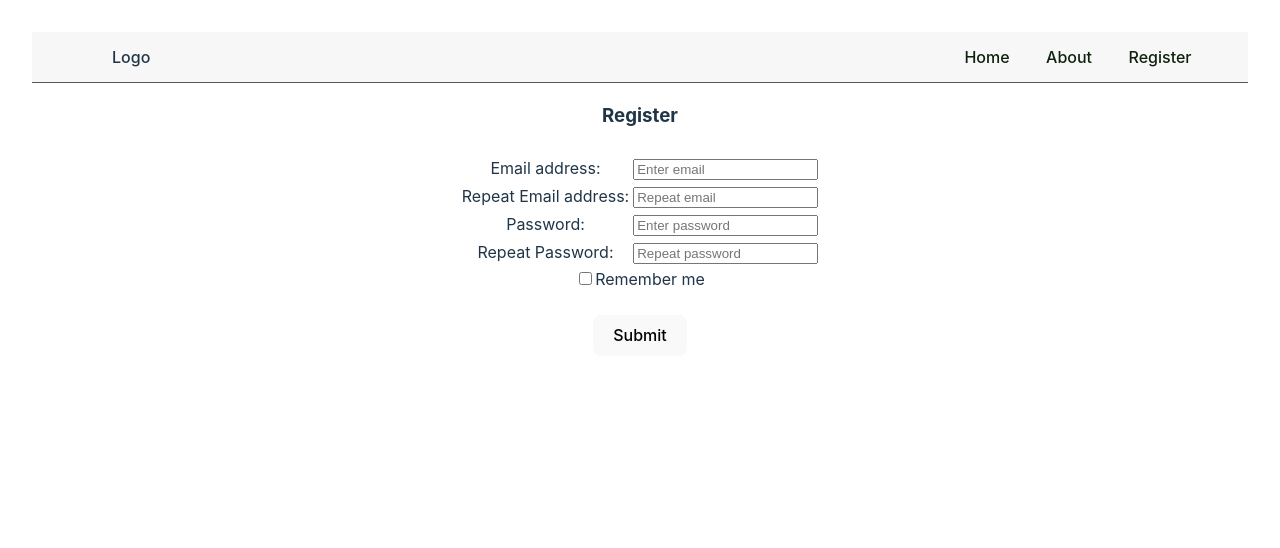
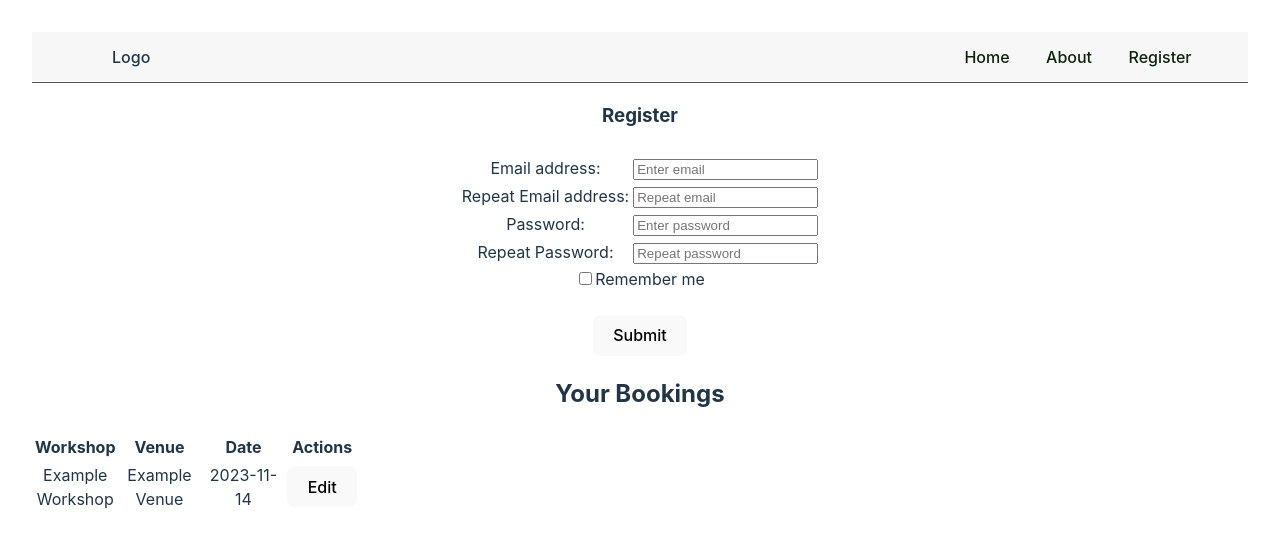
Before and after one commit to ruthlennonatu/bsc23convention, a React (Vite) app in the folder convention_center_booking_system/: page /register in a window 1280 px wide. Shown: the top 548 px of the page. Built offline with nearby package versions, Linux system fonts and the light colour scheme.

Commit message:
Added edit booking page

```diff
--- a/convention_center_booking_system/src/App.tsx
+++ b/convention_center_booking_system/src/App.tsx
@@ -5,8 +5,17 @@ import RegisterComponent from "./components/Registration";
 import LoginComponent from './components/Login';
 import { BrowserRouter as Router, Route, Routes } from "react-router-dom";
 import Navbar from "./components/Nav/Navbar";
+import BookingsDisplay from "./components/BookingsDisplay";
 
 function App() {
+
+  const workshopData = {
+    id: 1,
+    workshop: 'Example Workshop',
+    venue: 'Example Venue',
+    date: '2023-11-14',
+  };
+
   return (
     <>
       <Router>
@@ -16,6 +25,7 @@ function App() {
             <Route path="/" element={<LoginComponent />} />
             <Route path="/register" element={<RegisterComponent />} />
           </Routes>
+          <BookingsDisplay bookings={[workshopData]}/>
         </div>
       </Router>
 
--- /dev/null
+++ b/convention_center_booking_system/src/components/BookingsDisplay.tsx
@@ -0,0 +1,60 @@
+import React, { useState } from 'react';
+
+interface Booking {
+  id: number;
+  workshop: string;
+  venue: string;
+  date: string;
+}
+
+interface Props {
+  bookings: Booking[];
+}
+
+const BookingsDisplay: React.FC<Props> = ({ bookings }) => {
+  const [editingBookingId, setEditingBookingId] = useState<number | null>(null);
+
+  const handleEditClick = (bookingId: number) => {
+    setEditingBookingId(bookingId);
+    // Will need to add some logic here when the database is up
+  };
+
+  const handleSaveClick = () => {
+    setEditingBookingId(null);
+    // Will need to add some logic here when the database is up
+  };
+
+  return (
+    <div>
+      <h2>Your Bookings</h2>
+      <table>
+        <thead>
+          <tr>
+            <th>Workshop</th>
+            <th>Venue</th>
+            <th>Date</th>
+            <th>Actions</th>
+          </tr>
+        </thead>
+        <tbody>
+          {bookings.map((booking) => (
+            <tr key={booking.id}>
+              <td style={{ width: '80px' }}>{editingBookingId === booking.id ? <input type="text" defaultValue={booking.workshop} /> : booking.workshop}</td>
+              <td style={{ width: '80px' }}>{editingBookingId === booking.id ? <input type="text" defaultValue={booking.venue} /> : booking.venue}</td>
+              <td style={{ width: '80px' }}>{editingBookingId === booking.id ? <input type="text" defaultValue={booking.date} /> : booking.date}</td>
+              <td>
+                {editingBookingId === booking.id ? (
+                  <button onClick={handleSaveClick}>Save</button>
+                ) : (
+                  <button onClick={() => handleEditClick(booking.id)}>Edit</button>
+                )}
+              </td>
+            </tr>
+          ))}
+        </tbody>
+      </table>
+    </div>
+  );
+};
+
+export default BookingsDisplay;
```
